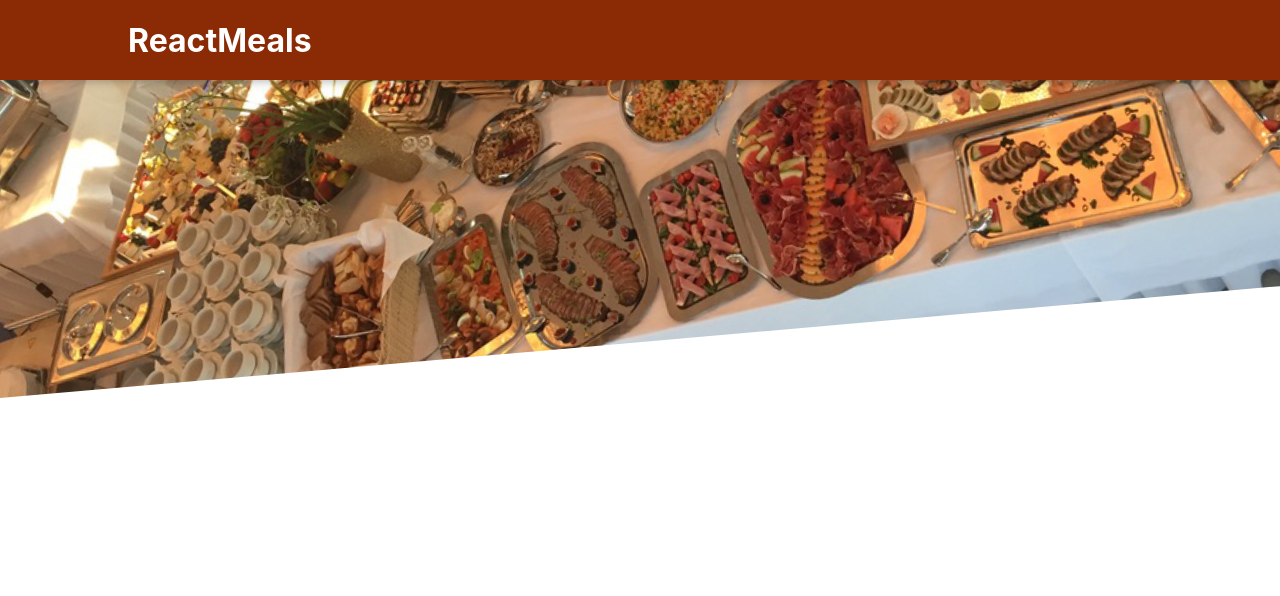
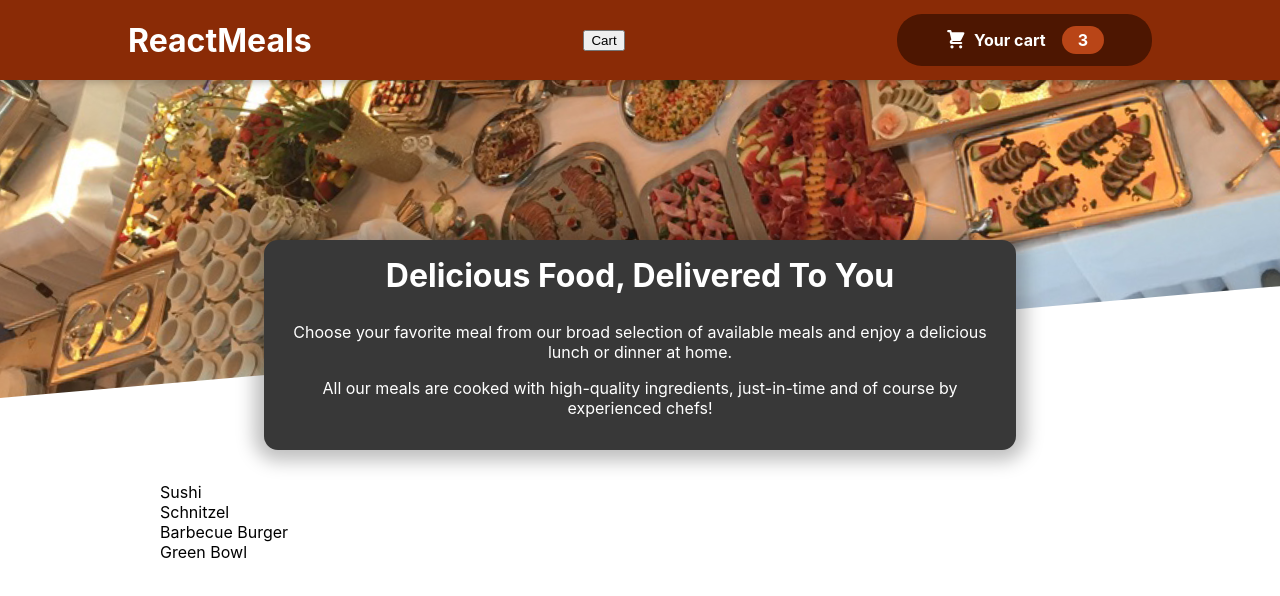
Before and after one commit to heitor931/Food-project, a React (Create React App) app: page / in a window 1280 px wide. Shown: the top 596 px of the page. Built offline with nearby package versions, Linux system fonts and the light colour scheme.

Commit message:
Added more code

```diff
--- a/src/App.js
+++ b/src/App.js
@@ -1,12 +1,16 @@
-import './App.scss';
-import { Fragment } from 'react';
-import Header from './Components/Layout/Header';
+import "./App.scss";
+import { Fragment } from "react";
+import Header from "./Components/Layout/Header";
+import Meals from "./Components/Meals/Meals";
 
 function App() {
   return (
-  <Fragment>
-    <Header />
-  </Fragment>
+    <Fragment>
+      <Header />
+      <main>
+        <Meals />
+      </main>
+    </Fragment>
   );
 }
 
--- /dev/null
+++ b/src/Components/Cart/CartIcon.jsx
@@ -0,0 +1,13 @@
+const CartIcon = () => {
+  return (
+    <svg
+      xmlns="http://www.w3.org/2000/svg"
+      viewBox="0 0 20 20"
+      fill="currentColor"
+    >
+      <path d="M3 1a1 1 0 000 2h1.22l.305 1.222a.997.997 0 00.01.042l1.358 5.43-.893.892C3.74 11.846 4.632 14 6.414 14H15a1 1 0 000-2H6.414l1-1H14a1 1 0 00.894-.553l3-6A1 1 0 0017 3H6.28l-.31-1.243A1 1 0 005 1H3zM16 16.5a1.5 1.5 0 11-3 0 1.5 1.5 0 013 0zM6.5 18a1.5 1.5 0 100-3 1.5 1.5 0 000 3z" />
+    </svg>
+  );
+};
+
+export default CartIcon;
--- a/src/Components/Layout/Header.jsx
+++ b/src/Components/Layout/Header.jsx
@@ -2,6 +2,7 @@ import React from "react";
 import { Fragment } from "react";
 import classes from "./Header.module.scss";
 import mealsImage from "../../../src/assets/meals.jpg";
+import HeaderCartButton from "./HeaderCartButton";
 
 const Header = (props) => {
   return (
@@ -9,6 +10,7 @@ const Header = (props) => {
       <header className={classes.header}>
         <h1>ReactMeals</h1>
         <button>Cart</button>
+        <HeaderCartButton />
       </header>
       <div className={classes["main-image"]}>
         <img src={mealsImage} alt="This a table of food" />
--- a/src/Components/Layout/Header.module.scss
+++ b/src/Components/Layout/Header.module.scss
@@ -2,7 +2,7 @@
   position: fixed;
   top: 0;
   left: 0;
-    width: 100%;
+  width: 80%;
   height: 5rem;
   background-color: #8a2b06;
   color: white;
--- /dev/null
+++ b/src/Components/Layout/HeaderCartButton.jsx
@@ -0,0 +1,17 @@
+import React from "react";
+import CartIcon from "../Cart/CartIcon";
+import classes from "./HeaderCartButton.module.scss";
+
+const HeaderCartButton = (props) => {
+  return (
+    <button className={classes.button}>
+      <span className={classes.icon}>
+        <CartIcon />
+      </span>
+      <span>Your cart</span>
+      <span className={classes.badge}>3</span>
+    </button>
+  );
+};
+
+export default HeaderCartButton;
--- /dev/null
+++ b/src/Components/Layout/HeaderCartButton.module.scss
@@ -0,0 +1,59 @@
+.button {
+    cursor: pointer;
+    font: inherit;
+    border: none;
+    background-color: #4d1601;
+    color: white;
+    padding: 0.75rem 3rem;
+    display: flex;
+    justify-content: space-around;
+    align-items: center;
+    border-radius: 25px;
+    font-weight: bold;
+  }
+
+  .button:hover,
+  .button:active {
+    background-color: #2c0d00;
+  }
+
+  .icon {
+    width: 1.35rem;
+    height: 1.35rem;
+    margin-right: 0.5rem;
+  }
+
+  .badge {
+    background-color: #b94517;
+    padding: 0.25rem 1rem;
+    border-radius: 25px;
+    margin-left: 1rem;
+    font-weight: bold;
+  }
+
+  .button:hover .badge,
+  .button:active .badge {
+    background-color: #92320c;
+  }
+
+  .bump {
+    animation: bump 300ms ease-out;
+  }
+
+  @keyframes bump {
+    0% {
+      transform: scale(1);
+    }
+    10% {
+      transform: scale(0.9);
+    }
+    30% {
+      transform: scale(1.1);
+    }
+    50% {
+      transform: scale(1.15);
+    }
+    100% {
+      transform: scale(1);
+    }
+  }
--- /dev/null
+++ b/src/Components/Meals/AvailableMeals.jsx
@@ -0,0 +1,39 @@
+import React from "react";
+import classes from "./AvailableMeals.module.scss";
+const DUMMY_MEALS = [
+  {
+    id: "m1",
+    name: "Sushi",
+    description: "Finest fish and veggies",
+    price: 22.99,
+  },
+  {
+    id: "m2",
+    name: "Schnitzel",
+    description: "A german specialty!",
+    price: 16.5,
+  },
+  {
+    id: "m3",
+    name: "Barbecue Burger",
+    description: "American, raw, meaty",
+    price: 12.99,
+  },
+  {
+    id: "m4",
+    name: "Green Bowl",
+    description: "Healthy...and green...",
+    price: 18.99,
+  },
+];
+
+const AvailableMeals = () => {
+  const mealsList = DUMMY_MEALS.map((meal) => <li>{meal.name}</li>);
+  return (
+    <section className={classes.meals}>
+      <ul>{mealsList}</ul>
+    </section>
+  );
+};
+
+export default AvailableMeals;
--- /dev/null
+++ b/src/Components/Meals/AvailableMeals.module.scss
@@ -0,0 +1,24 @@
+.meals {
+    max-width: 60rem;
+    width: 90%;
+    margin: 2rem auto;
+    animation: meals-appear 1s ease-out forwards;
+  }
+
+  .meals ul {
+    list-style: none;
+    margin: 0;
+    padding: 0;
+  }
+
+  @keyframes meals-appear {
+    from {
+      opacity: 0;
+      transform: translateY(3rem);
+    }
+
+    to {
+      opacity: 1;
+      transform: translateY(0);
+    }
+  }
--- /dev/null
+++ b/src/Components/Meals/Meals.jsx
@@ -0,0 +1,14 @@
+import React, { Fragment } from "react";
+import AvailableMeals from "./AvailableMeals";
+import MealsSummary from "./MealsSummary";
+
+const Meals = () => {
+  return (
+    <Fragment>
+      <MealsSummary />
+      <AvailableMeals />
+    </Fragment>
+  );
+};
+
+export default Meals;
--- /dev/null
+++ b/src/Components/Meals/MealsSummary.jsx
@@ -0,0 +1,20 @@
+import React from "react";
+import classes from "./MealsSummary.module.scss"
+
+const MealsSummary = () => {
+  return (
+    <section className={classes.summary}>
+      <h2>Delicious Food, Delivered To You</h2>
+      <p>
+        Choose your favorite meal from our broad selection of available meals
+        and enjoy a delicious lunch or dinner at home.
+      </p>
+      <p>
+        All our meals are cooked with high-quality ingredients, just-in-time and
+        of course by experienced chefs!
+      </p>
+    </section>
+  );
+};
+
+export default MealsSummary;
--- /dev/null
+++ b/src/Components/Meals/MealsSummary.module.scss
@@ -0,0 +1,18 @@
+.summary {
+    text-align: center;
+    max-width: 45rem;
+    width: 90%;
+    margin: auto;
+    margin-top: -10rem;
+    position: relative;
+    background-color: #383838;
+    color: white;
+    border-radius: 14px;
+    padding: 1rem;
+    box-shadow: 0 1px 18px 10px rgba(0, 0, 0, 0.25);
+  }
+
+  .summary h2 {
+    font-size: 2rem;
+    margin-top: 0;
+  }
```
Lines whose indentation alone changed are shown as unchanged.
